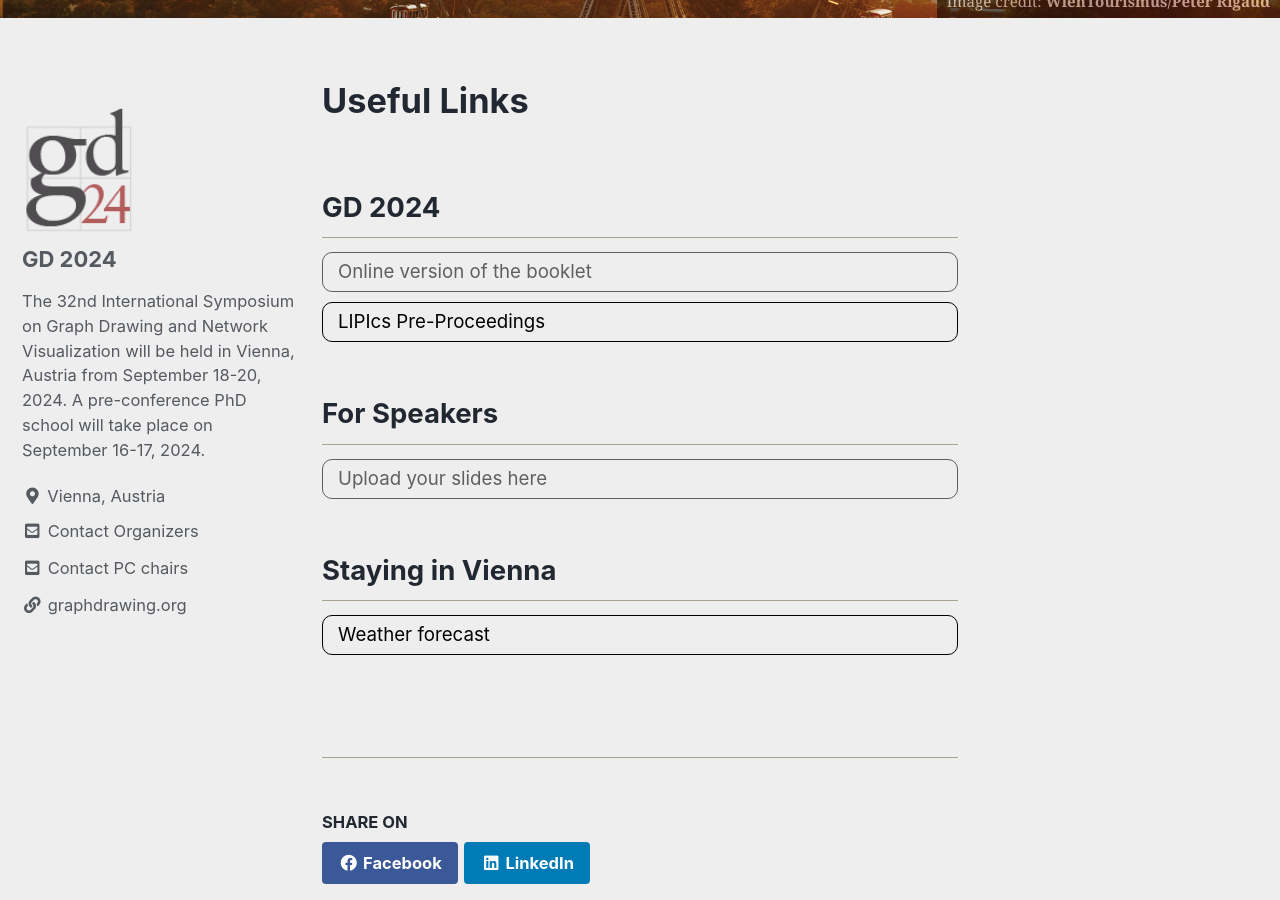
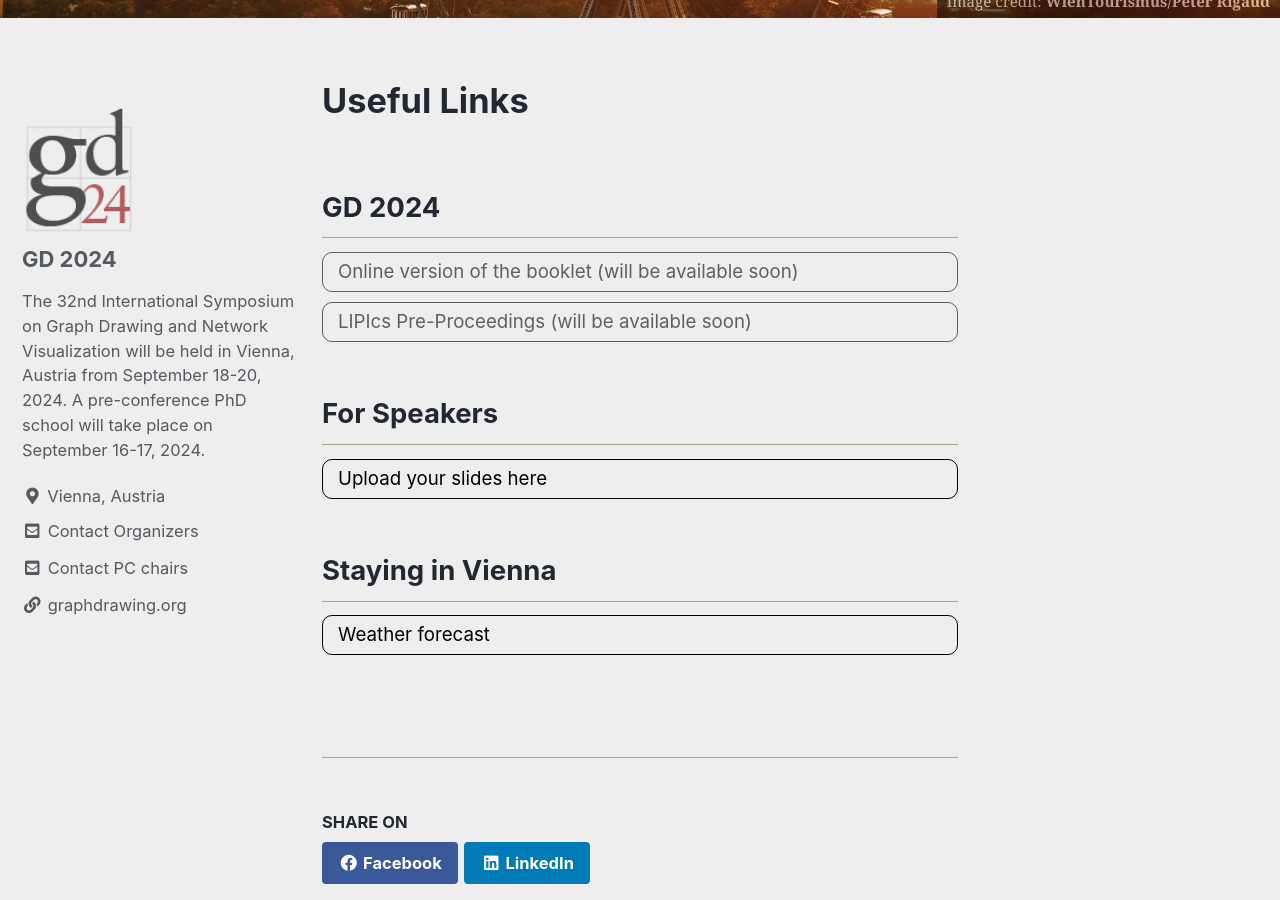
Before and after one commit to graphdrawing/gd2024, a Jekyll site: the page built from pages/links.md, in a window 1280 px wide and 900 px high, scrolled down 341 px. Built offline with Jekyll 4.4.1, drawn with Linux system fonts in a browser that asks for light colours; cached includes are drawn as plain includes.

Commit message:
update useful links

```diff
--- a/pages/links.md
+++ b/pages/links.md
@@ -38,11 +38,11 @@ header:
 </style>
 
 ## GD 2024
-<a href="#" target="_blank" class="link disabled">Online version of the booklet</a>
-<a href="https://submission.dagstuhl.de/collections/GD-2024/preliminary-proceedings" target="_blank" class="link">LIPIcs Pre-Proceedings</a>
+<a href="#" target="_blank" class="link disabled">Online version of the booklet (will be available soon)</a>
+<a href="https://submission.dagstuhl.de/collections/GD-2024/preliminary-proceedings" target="_blank" class="link disabled">LIPIcs Pre-Proceedings (will be available soon)</a>
 
 ## For Speakers
-<a href="#" target="_blank" class="link disabled" >Upload your slides here</a>
+<a href="https://submission.dagstuhl.de/collections/GD-2024/preliminary-proceedings" target="_blank" class="link" >Upload your slides here</a>
 
 ## Staying in Vienna
 <a href="https://weather.com/weather/today/l/243ca5c89c465ae544650e5ca367708ff3254e618d74f7e62fae8f7f3005bb93" target="_blank" class="link">Weather forecast</a>
```
